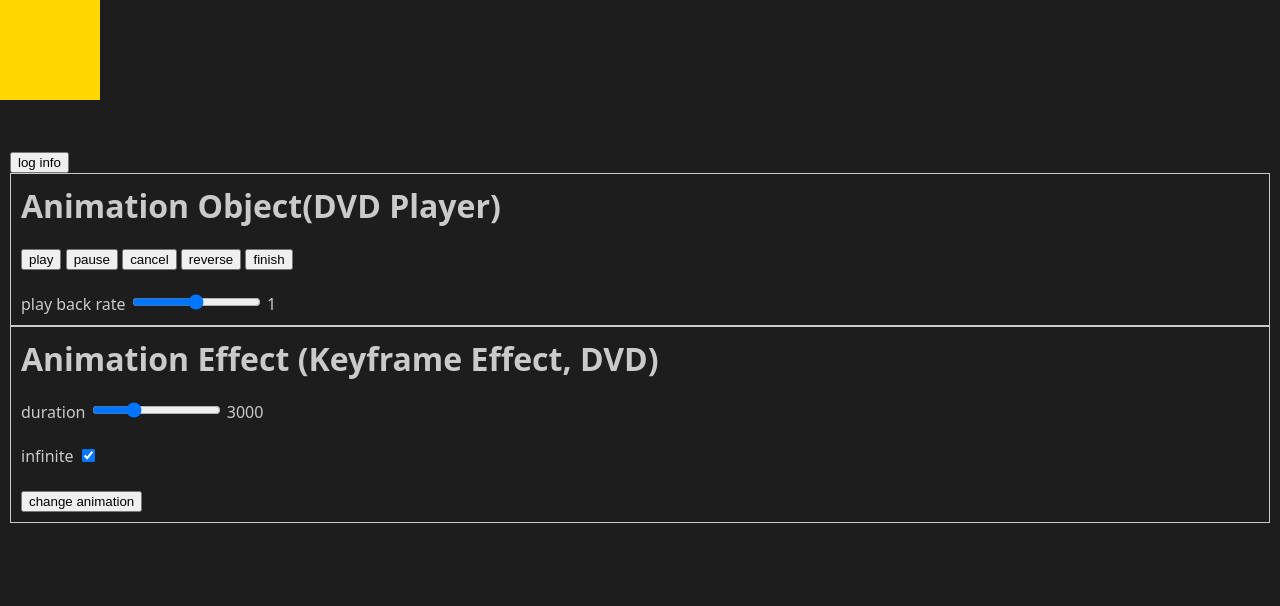
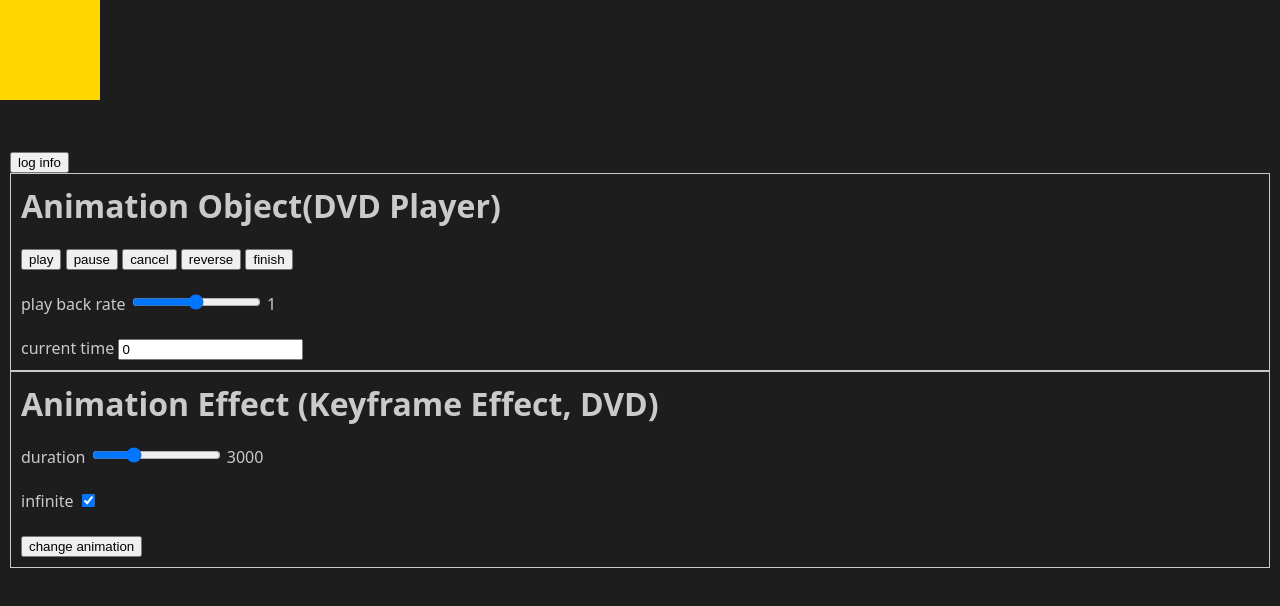
Before and after one commit to nishinohi/layout-playground, a website: page animation/api-buttons/index.html in a window 1280 px wide. Drawn offline with Linux system fonts and the light colour scheme.

Commit message:
[add] add current time setting

```diff
--- a/animation/api-buttons/index.html
+++ b/animation/api-buttons/index.html
@@ -23,6 +23,10 @@
         <label for="playbackRateInput">play back rate</label>
         <input type="range" id="playbackRateInput" step="0.2" min="0" max="2" />
         <output id="playbackRateInputValue" for="playbackRateInput"></output>
+        <br />
+        <br />
+        <label for="currentTimeInput">current time</label>
+        <input type="number" id="currentTimeInput" step="500" min="0" />
       </div>
       <div class="section">
         <h1>Animation Effect (Keyframe Effect, DVD)</h1>
--- a/animation/api-buttons/script.js
+++ b/animation/api-buttons/script.js
@@ -100,4 +100,10 @@ document.addEventListener('DOMContentLoaded', () => {
     })
   })
   infiniteInput.checked = animation.effect.getComputedTiming().iterations === Infinity
+
+  const currentTimeInput = document.getElementById('currentTimeInput')
+  currentTimeInput.value = animation.currentTime
+  currentTimeInput.addEventListener('input', (e) => {
+    animation.currentTime = +e.target.value
+  })
 })
```
